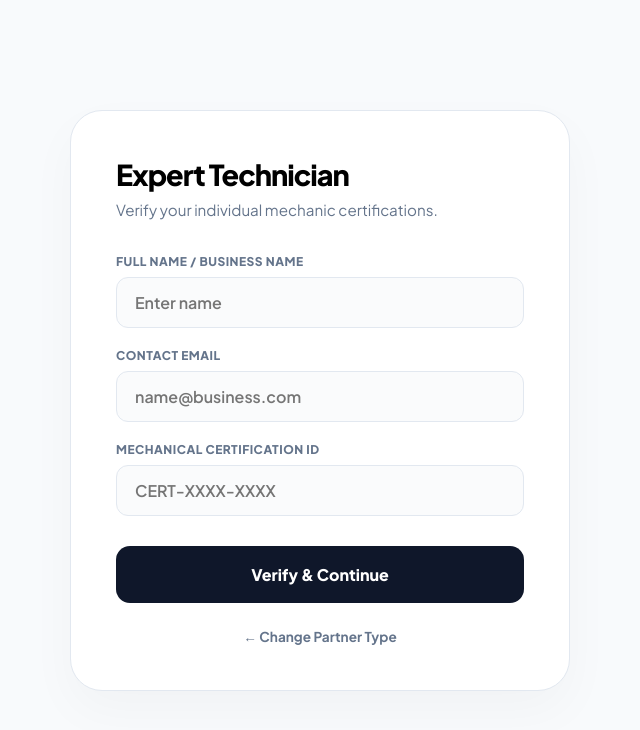
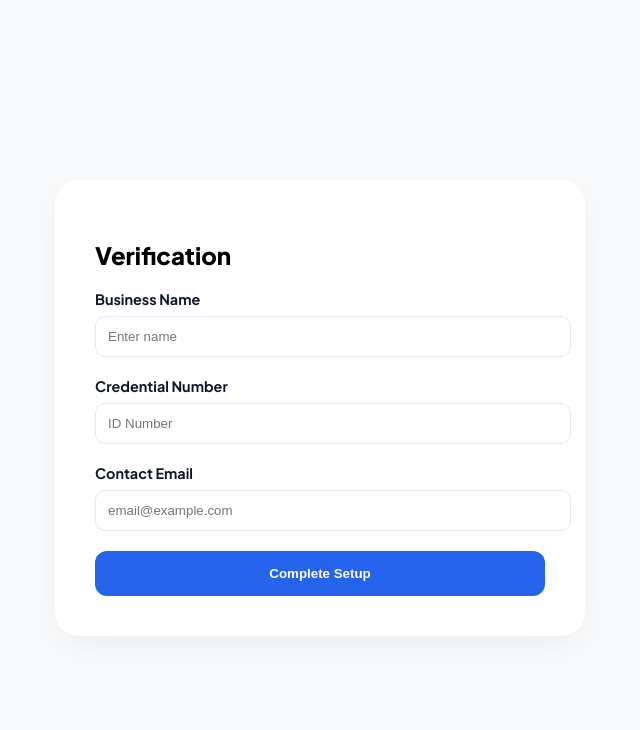
Before and after one commit to chetana-25/mechroute, a plain HTML site: page partner_register.html in a window 1280 px wide. Shown: the whole page, without its empty margins (320-960 px from the left). Drawn offline with Linux system fonts and the light colour scheme.

Commit message:
Update partner registration to verification form

```diff
--- a/partner_register.html
+++ b/partner_register.html
@@ -2,115 +2,52 @@
 <html lang="en">
 <head>
     <meta charset="UTF-8">
-    <meta name="viewport" content="width=device-width, initial-scale=1.0">
-    <title>Partner Registration | MechRoute</title>
+    <title>Partner Verification | MechRoute</title>
     <link href="https://fonts.googleapis.com/css2?family=Plus+Jakarta+Sans:wght@400;600;700;800&display=swap" rel="stylesheet">
     <style>
-        :root {
-            --brand: #2563eb;
-            --dark: #0f172a;
-            --text-muted: #64748b;
-            --bg-light: #f8fafc;
-            --border: #e2e8f0;
-        }
-
-        * { margin: 0; padding: 0; box-sizing: border-box; font-family: 'Plus Jakarta Sans', sans-serif; }
-        body { background-color: var(--bg-light); display: flex; justify-content: center; align-items: center; min-height: 100vh; padding: 20px; }
-
-        .reg-card {
-            background: white; width: 100%; max-width: 500px; padding: 45px;
-            border-radius: 32px; border: 1px solid var(--border);
-            box-shadow: 0 20px 50px rgba(0,0,0,0.03);
-        }
-
-        .reg-card h1 { font-size: 1.8rem; font-weight: 800; letter-spacing: -1px; margin-bottom: 8px; }
-        .reg-card p { color: var(--text-muted); font-size: 0.95rem; margin-bottom: 35px; }
-
-        .input-group { margin-bottom: 20px; display: flex; flex-direction: column; }
-        .input-group label { font-size: 0.75rem; font-weight: 800; text-transform: uppercase; color: var(--text-muted); margin-bottom: 8px; letter-spacing: 0.5px; }
-
-        input {
-            padding: 14px 18px; border-radius: 12px; border: 1px solid var(--border);
-            font-size: 1rem; font-weight: 600; outline: none; transition: 0.2s;
-            background: #fafbfc;
-        }
-        input:focus { border-color: var(--brand); background: white; box-shadow: 0 0 0 4px rgba(37, 99, 235, 0.1); }
-
-        .btn-submit {
-            width: 100%; padding: 18px; background: var(--dark); color: white;
-            border: none; border-radius: 14px; font-weight: 800; font-size: 1rem;
-            cursor: pointer; transition: 0.3s; margin-top: 10px;
-        }
-        .btn-submit:hover { background: var(--brand); transform: translateY(-2px); }
-
-        .back-link { display: block; text-align: center; margin-top: 25px; color: var(--text-muted); text-decoration: none; font-size: 0.85rem; font-weight: 700; }
+        body { font-family: 'Plus Jakarta Sans', sans-serif; display: flex; justify-content: center; align-items: center; min-height: 100vh; background: #f8fafc; }
+        .reg-card { background: white; padding: 40px; border-radius: 24px; box-shadow: 0 10px 30px rgba(0,0,0,0.05); width: 100%; max-width: 450px; }
+        h2 { font-weight: 800; margin-bottom: 20px; }
+        label { display: block; font-weight: 700; margin-bottom: 8px; font-size: 0.9rem; color: #0f172a; }
+        input { width: 100%; padding: 12px; border: 1px solid #e2e8f0; border-radius: 10px; margin-bottom: 20px; }
+        .btn { width: 100%; padding: 15px; background: #2563eb; color: white; border: none; border-radius: 12px; font-weight: 800; cursor: pointer; }
     </style>
 </head>
 <body>
 
     <div class="reg-card">
-        <h1 id="regTitle">Registration</h1>
-        <p id="regSubtitle">Please provide your professional credentials.</p>
+        <h2 id="reg-title">Verification</h2>
+        <form action="partner_dashboard.html">
+            <label id="name-label">Business Name</label>
+            <input type="text" placeholder="Enter name" required>
 
-        <form onsubmit="handleRegistration(event)">
-            <div class="input-group">
-                <label id="nameLabel">Full Name / Business Name</label>
-                <input type="text" id="partnerName" placeholder="Enter name" required>
-            </div>
+            <label id="cred-label">Credential Number</label>
+            <input type="text" placeholder="ID Number" required>
 
-            <div class="input-group">
-                <label>Contact Email</label>
-                <input type="email" id="partnerEmail" placeholder="name@business.com" required>
-            </div>
+            <label>Contact Email</label>
+            <input type="email" placeholder="email@example.com" required>
 
-            <div class="input-group">
-                <label id="credentialLabel">Professional ID</label>
-                <input type="text" id="credentialID" placeholder="Enter ID number" required>
-            </div>
-
-            <button type="submit" class="btn-submit">Verify & Continue</button>
+            <button type="submit" class="btn">Complete Setup</button>
         </form>
-
-        <a href="partner_terminal.html" class="back-link">← Change Partner Type</a>
     </div>
 
     <script>
         document.addEventListener('DOMContentLoaded', () => {
-            // Check what the user selected on the previous page
-            const type = localStorage.getItem('partner_type');
-            const title = document.getElementById('regTitle');
-            const subtitle = document.getElementById('regSubtitle');
-            const credLabel = document.getElementById('credentialLabel');
-            const credInput = document.getElementById('credentialID');
+            const role = localStorage.getItem('partner_type');
+            const title = document.getElementById('reg-title');
+            const nameLabel = document.getElementById('name-label');
+            const credLabel = document.getElementById('cred-label');
 
-            if (type === 'workshop') {
-                title.innerText = "Workshop Signup";
-                subtitle.innerText = "Register your physical garage or workshop entity.";
-                credLabel.innerText = "Trade License Number";
-                credInput.placeholder = "TL-XXXX-XXXX";
-            } else {
-                title.innerText = "Expert Technician";
-                subtitle.innerText = "Verify your individual mechanic certifications.";
-                credLabel.innerText = "Mechanical Certification ID";
-                credInput.placeholder = "CERT-XXXX-XXXX";
+            if (role === 'workshop') {
+                title.innerText = "Workshop Registration";
+                nameLabel.innerText = "Registered Workshop Name";
+                credLabel.innerText = "Trade License Number (GSTIN)";
+            } else if (role === 'expert') {
+                title.innerText = "Technician Registration";
+                nameLabel.innerText = "Full Legal Name";
+                credLabel.innerText = "Technical Certification ID (ASE/MECH)";
             }
         });
-
-        function handleRegistration(event) {
-            event.preventDefault();
-
-            // Save the partner data locally
-            const partnerData = {
-                name: document.getElementById('partnerName').value,
-                email: document.getElementById('partnerEmail').value,
-                type: localStorage.getItem('partner_type')
-            };
-
-            localStorage.setItem('active_partner', JSON.stringify(partnerData));
-
-            // Redirect to the Partner Dashboard
-            window.location.href = 'partner_dashboard.html';
-        }
     </script>
 </body>
 </html>
```
